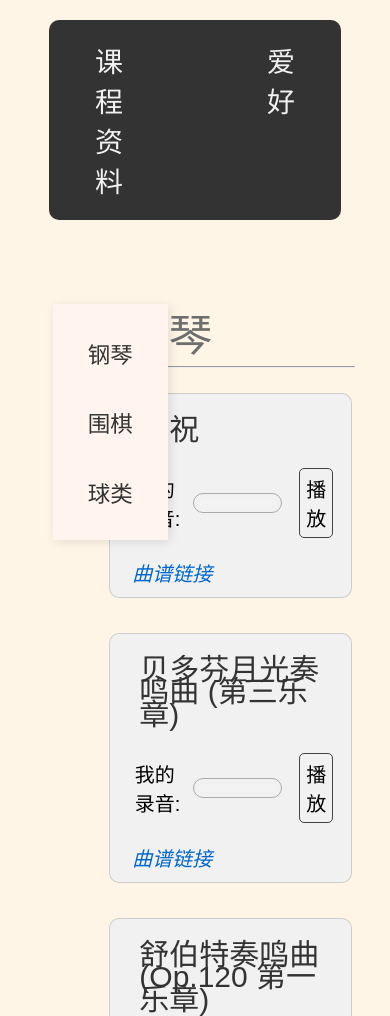
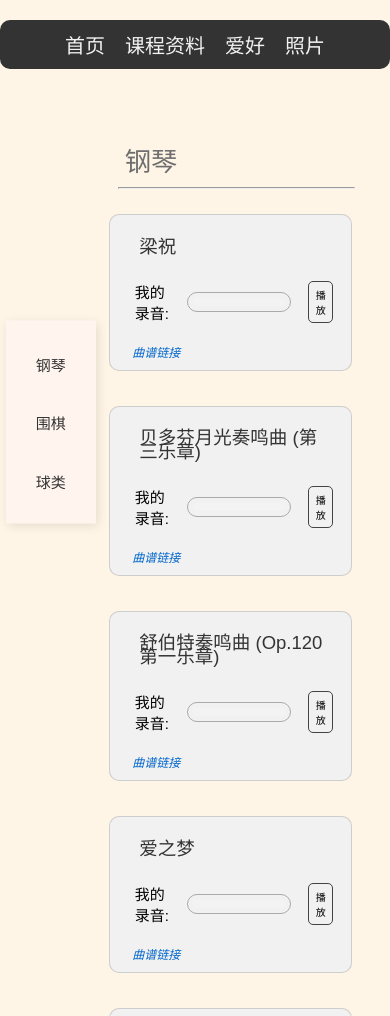
Before and after one commit to wxy1245/wxy1245.github.io, a plain HTML site: page hobbies.html in a window 390 px wide. Shown: the top 1016 px of the page. Drawn offline with Linux system fonts and the light colour scheme; a web font is replaced by a local one.

Commit message:
Consider the media query

```diff
--- a/css/common.css
+++ b/css/common.css
@@ -32,3 +32,28 @@ body {
     background: #ddd;
     color: black;
 }
+
+@media (max-width: 600px) {
+    .navbar {
+        width: 100%; /* 将宽度设置为100%，以适应手机屏幕 */
+        overflow: hidden;
+        background-color: #333;
+        border-radius: 10px;
+        display: flex;
+        justify-content: center;
+    }
+
+    .navbar a {
+        display: block;
+        color: #f2f2f2;
+        text-align: center;
+        padding: 10px; /* 调整链接的内边距 */
+        text-decoration: none;
+        font-size: 20px; /* 减小链接的字体大小 */
+    }
+
+    .navbar a:hover {
+        background: #ddd;
+        color: black;
+    }
+}
--- a/hobbies.html
+++ b/hobbies.html
@@ -83,8 +83,6 @@
             flex: 1;
             padding: 20px;
             margin-left: 15%;
-
-
         }
 
         .piano-works {
@@ -205,6 +203,48 @@
         .piece a:hover {
             text-decoration: underline;
         }
+
+        .setFontsize20 {
+            font-size: 20px;
+        }
+
+        @media (max-width: 600px) {
+            .sidebar {
+                width: 75px;
+                position: fixed;
+                top: 50%;
+                left: 1.5%;
+            }
+
+            .sidebar ul li a {
+                font-size: 15px;
+            }
+
+            .intro-box h2 {
+                font-size: 1.65em;
+            }
+
+            .piece h2 {
+                font-size: 18.5px;
+            }
+
+            .piece p {
+                font-size: 13.5px;
+            }
+
+            .piece a {
+                font-size: 12px;
+            }
+
+            #audio_bt,
+            #progressBar {
+                font-size: 10px;
+            }
+
+            .setFontsize20 {
+                font-size: 15px;
+            }
+        }
     </style>
     <title>我的爱好</title>
 </head>
@@ -257,7 +297,7 @@
 
                         <div class="audio-set">
                             <audio src="${audioData[i].audioSrc}" preload="auto"></audio>
-                            <span style="font-size: 20px;">我的录音:</span>
+                            <span class="setFontsize20">我的录音:</span>
                             <progress id="progressBar" value="0" max="100"></progress>
                             <button id="audio_bt" type="button">播放</button>
                         </div>
```
Also changed, not shown: courses.html (+10 -12 lines), index.html (+46 -2 lines).
